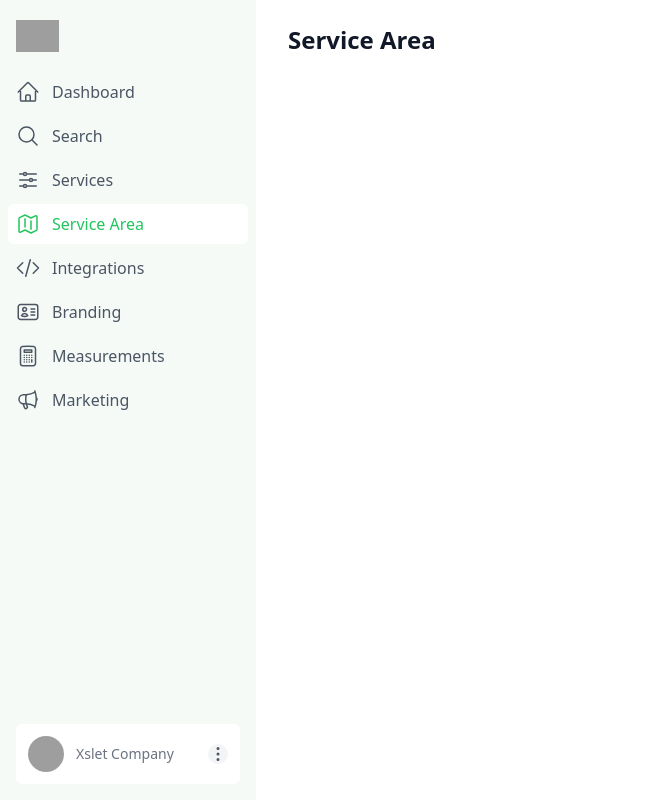
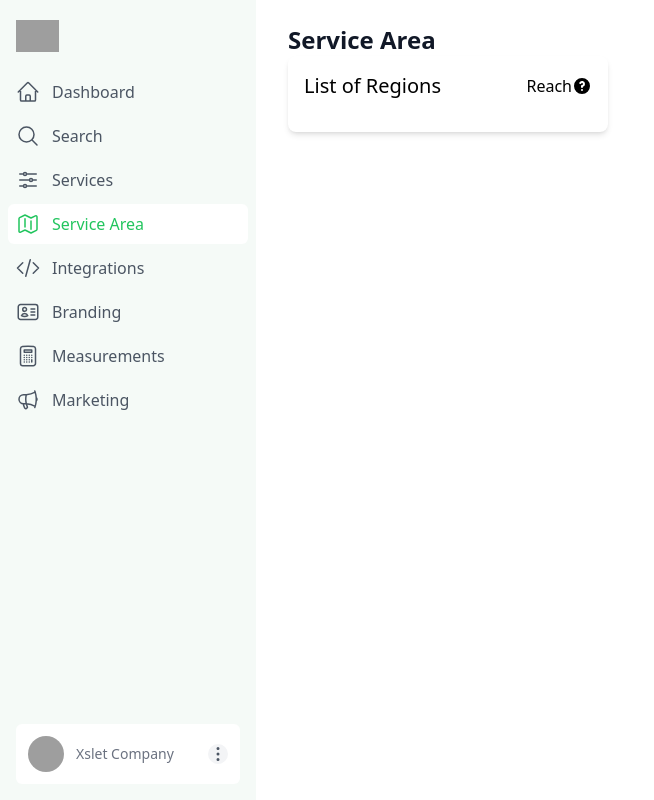
Before and after one commit to takove/figma-designs-deeplawn, a React (Create React App) app: page /service-area in a window 1280 px wide. Shown: the whole page, without its empty margins (0-654 px from the left). Built offline with nearby package versions, Linux system fonts and the light colour scheme; grey boxes are pictures that could not be loaded.

Commit message:
added first aspects of the service area page

```diff
--- a/package.json
+++ b/package.json
@@ -13,6 +13,7 @@
     "@types/node": "^16.18.12",
     "@types/react": "^18.0.28",
     "@types/react-dom": "^18.0.11",
+    "antd": "^5.3.0",
     "chart.js": "^4.2.1",
     "localforage": "^1.10.0",
     "match-sorter": "^6.3.1",
@@ -21,6 +22,7 @@
     "react-dom": "^18.2.0",
     "react-router-dom": "^6.8.2",
     "react-scripts": "5.0.1",
+    "react-tooltip": "^5.10.0",
     "sort-by": "^1.2.0",
     "typescript": "^4.9.5",
     "web-vitals": "^2.1.4"
--- a/src/pages/ServiceArea.tsx
+++ b/src/pages/ServiceArea.tsx
@@ -1,5 +1,6 @@
 import React from 'react';
 import SideNavBar from '../components/SideNavBar';
+import { Tooltip } from 'antd';
 
 export default function ServiceArea () {
     const serviceArea = (
@@ -12,7 +13,35 @@ export default function ServiceArea () {
               <div className=" max-w-full px-4 sm:px-6 lg:px-8">
                 {/* Replace with your content */}
 
-
+                <div className="bg-white shadow-md rounded-lg p-4 mr-4 lg:w-80 w-full mb-3 lg:mb-0" style={{maxHeight: '500px', overflow: 'auto'}}>
+                  <div className="flex justify-between">
+                    <div className="text-md text-xl font-medium pb-4">List of Regions</div>
+                    {/* {enableAdvancedServiceArea && ( */}
+                      <div className="flex items-center text-md text-md font-medium pb-4">
+                        Reach
+                        <div className="relative flex flex-col items-center group">
+                          <Tooltip
+                            placement="top"
+                            title="Reach is the number of properties in a region. Larger regions may take a few minutes for reach to populate."
+                          >
+                            <svg
+                              className="w-5 h-5"
+                              xmlns="http://www.w3.org/2000/svg"
+                              viewBox="0 0 20 20"
+                              fill="currentColor"
+                            >
+                              <path
+                                fill-rule="evenodd"
+                                d="M18 10a8 8 0 11-16 0 8 8 0 0116 0zm-8-3a1 1 0 00-.867.5 1 1 0 11-1.731-1A3 3 0 0113 8a3.001 3.001 0 01-2 2.83V11a1 1 0 11-2 0v-1a1 1 0 011-1 1 1 0 100-2zm0 8a1 1 0 100-2 1 1 0 000 2z"
+                                clip-rule="evenodd"
+                              />
+                            </svg>
+                          </Tooltip>
+                        </div>
+                      </div>
+                    {/* )} */}
+                  </div>
+                </div>
 
                 {/* End Replace */}
               </div>
```
Also changed, not shown: 1 other file (tests, documents, lock files or other folders).
